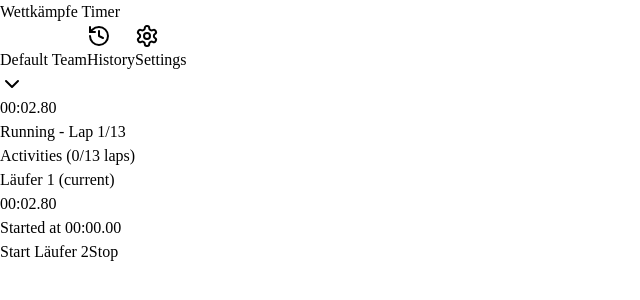
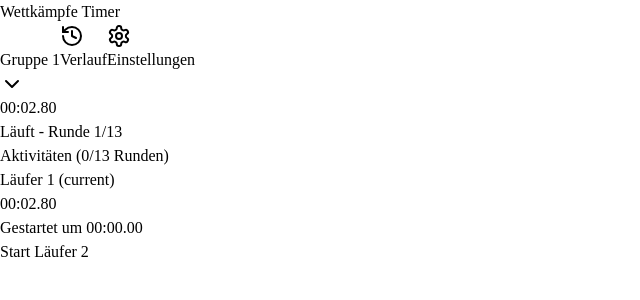
Before and after one commit to silas229/wk-timer, a Next.js app in the folder apps/web/: page / in a window 1280 px wide. Both pictures are taken after a click on the button "Start". Shown: the top 300 px of the page, without its empty margins (0-640 px from the left). Built offline with nearby package versions, Linux system fonts and the light colour scheme.

Commit message:
Translate UI to German

```diff
--- a/apps/web/app/page.tsx
+++ b/apps/web/app/page.tsx
@@ -65,7 +65,7 @@ export default function Page() {
       totalTime: time,
       laps: laps,
       teamId: selectedTeamId,
-      teamName: currentTeam?.name || "Unknown Team"
+      teamName: currentTeam?.name || "Unbekannte Gruppe"
     }
   }, [time, laps, selectedTeamId, getCurrentTeam])
 
@@ -248,9 +248,9 @@ export default function Page() {
                 {formatTime(time)}
               </CardTitle>
               <p className="text-sm text-muted-foreground">
-                {state === "stopped" && "Ready to start"}
-                {state === "running" && `Running - Lap ${laps.length + 1}/13`}
-                {state === "finished" && "Round completed!"}
+                {state === "stopped" && "Bereit zu starten"}
+                {state === "running" && `Läuft - Runde ${laps.length + 1}/13`}
+                {state === "finished" && "Durchgang abgeschlossen!"}
               </p>
             </CardHeader>
           </Card>
@@ -258,7 +258,7 @@ export default function Page() {
         {/* Activities Display */}
         <Card>
           <CardHeader>
-            <CardTitle className="text-xl">Activities ({laps.length}/13 laps)</CardTitle>
+            <CardTitle className="text-xl">Aktivitäten ({laps.length}/13 Runden)</CardTitle>
           </CardHeader>
           <CardContent>
             <div
@@ -267,7 +267,7 @@ export default function Page() {
             >
               {activities.length === 0 && state === "stopped" ? (
                 <p className="text-center text-muted-foreground py-8">
-                  No activities recorded yet
+                  Noch keine Runden aufgezeichnet
                 </p>
               ) : (
                 <>
@@ -301,7 +301,7 @@ export default function Page() {
                             {formatActivityTime(currentActivity.currentTime)}
                           </div>
                           <div className="text-xs text-blue-600 dark:text-blue-400">
-                            Started at {formatActivityTime(currentActivity.startTime)}
+                            Gestartet um {formatActivityTime(currentActivity.startTime)}
                           </div>
                         </div>
                       </div>
@@ -323,19 +323,9 @@ export default function Page() {
           >
             {getButtonText()}
           </Button>
-
-          {state === "running" && (
-            <Button
-              onClick={handleStop}
-              variant="outline"
-              className="w-full mt-2"
-            >
-              Stop
-            </Button>
-          )}
-        </div>
         </div>
       </div>
+    </div>
     </>
   )
 }
--- a/apps/web/components/navigation.tsx
+++ b/apps/web/components/navigation.tsx
@@ -59,19 +59,19 @@ export function Navigation() {
             <CardHeader>
               <CardTitle className="flex items-center gap-2">
                 <Users className="h-5 w-5" />
-                Manage Teams
+                Gruppen verwalten
               </CardTitle>
             </CardHeader>
             <CardContent className="space-y-4">
               {/* Create New Team */}
               <div className="space-y-2">
-                <Label htmlFor="newTeamName">Create New Team</Label>
+                <Label htmlFor="newTeamName">Neue Gruppe anlegen</Label>
                 <div className="flex gap-2">
                   <Input
                     id="newTeamName"
                     value={newTeamName}
                     onChange={(e) => setNewTeamName(e.target.value)}
-                    placeholder="Enter team name"
+                    placeholder="Gruppennamen eingeben"
                     className="flex-1"
                     onKeyDown={(e) => e.key === 'Enter' && handleCreateTeam()}
                   />
@@ -87,7 +87,7 @@ export function Navigation() {
 
               {/* Teams List */}
               <div className="space-y-2">
-                <Label>Existing Teams</Label>
+                <Label>Bestehende Gruppen</Label>
                 <div className="space-y-2">
                   {teams.map((team) => (
                     <div
@@ -224,7 +224,7 @@ export function Navigation() {
                   className="flex items-center gap-3 cursor-pointer px-3 py-2 hover:bg-gray-100 dark:hover:bg-gray-700"
                 >
                   <Users className="h-4 w-4 flex-shrink-0" />
-                  <span>Manage Teams</span>
+                  <span>Gruppen verwalten</span>
                 </DropdownMenuItem>
               </DropdownMenuContent>
             </DropdownMenu>
@@ -236,13 +236,13 @@ export function Navigation() {
                 className="flex items-center gap-2"
               >
                 <History className="h-4 w-4" />
-                History
+                Verlauf
               </Button>
             </Link>
 
             <Button variant="ghost" size="icon">
               <Settings className="h-4 w-4" />
-              <span className="sr-only">Settings</span>
+              <span className="sr-only">Einstellungen</span>
             </Button>
           </div>
         </div>
--- a/apps/web/components/team-context.tsx
+++ b/apps/web/components/team-context.tsx
@@ -50,7 +50,7 @@ export function TeamProvider({ children }: TeamProviderProps) {
         // Create default team
         const defaultTeam: Team = {
           id: "default",
-          name: "Default Team",
+          name: "Gruppe 1",
           color: teamColors[0]!,
           createdAt: new Date()
         }
```
Also changed, not shown: apps/web/app/history/page.tsx (+15 -18 lines).
